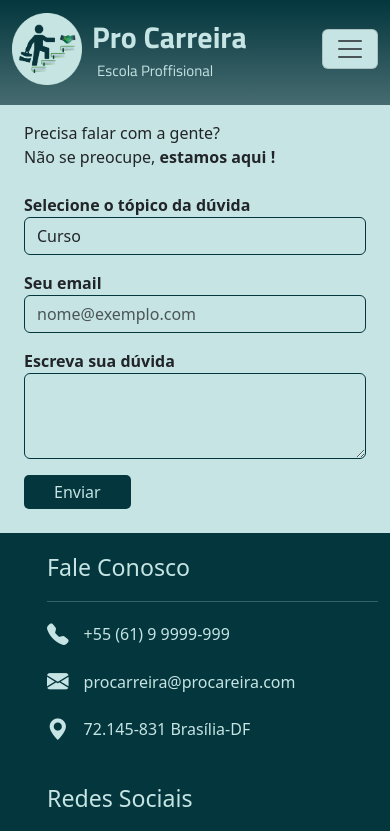
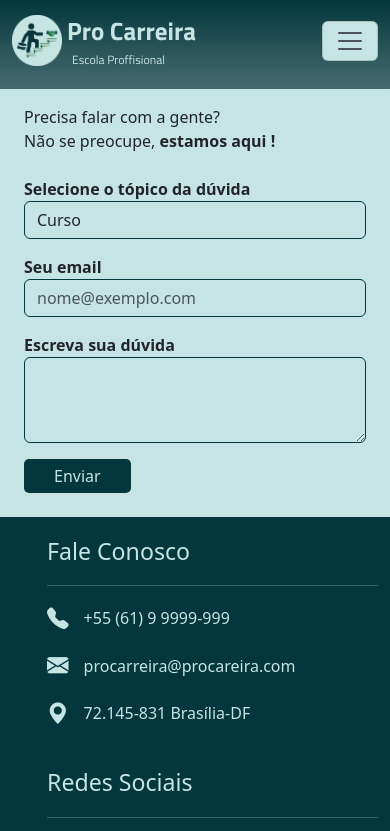
Before and after one commit to Squad27-RecodePro2023/Pro_Carreira, a plain HTML site: page ajuda.html in a window 390 px wide. Shown: the top 831 px of the page. Drawn offline with nearby package versions, Linux system fonts and the light colour scheme.

Commit message:
[style] estilização da barra de rolagem e correção do navbar

```diff
--- a/ajuda.css
+++ b/ajuda.css
@@ -1,6 +1,20 @@
 @charset "UTF-8";
 
 @import url('https://fonts.googleapis.com/css2?family=Titillium+Web:ital,wght@0,200;0,300;0,400;0,600;0,700;0,900;1,200;1,300;1,400;1,600;1,700&display=swap');
+
+::-webkit-scrollbar {
+  width: .5em;
+  height: .5em;
+}
+
+::-webkit-scrollbar-track {
+  background: var(--cor3);
+}
+
+::-webkit-scrollbar-thumb {
+  background: var(--cor5);
+  border-radius: 100vw;
+}
 
 * {
   margin: 0;
@@ -219,4 +233,19 @@ hr {
   font-weight: bold;
 }
 
+
+
 /* ##### Footer Style ##### */
+
+@media(max-width:425px) {
+  .logotipo {
+    width: 50px;
+    margin-right: 5px;
+  }
+  .logo {
+    font-size: 25px;
+  }
+  .span-logo {
+    font-size: 12px;
+  }
+}
```
